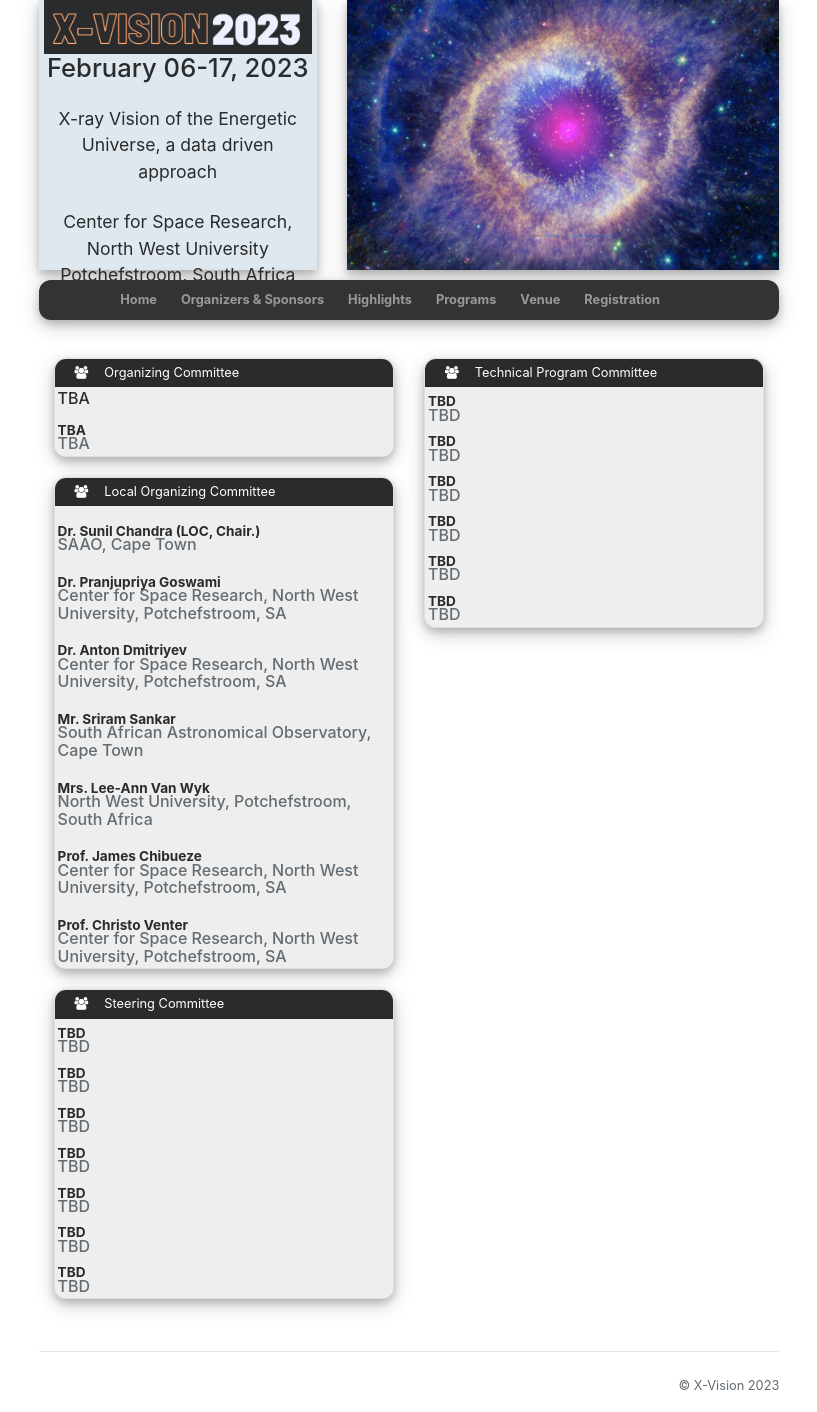
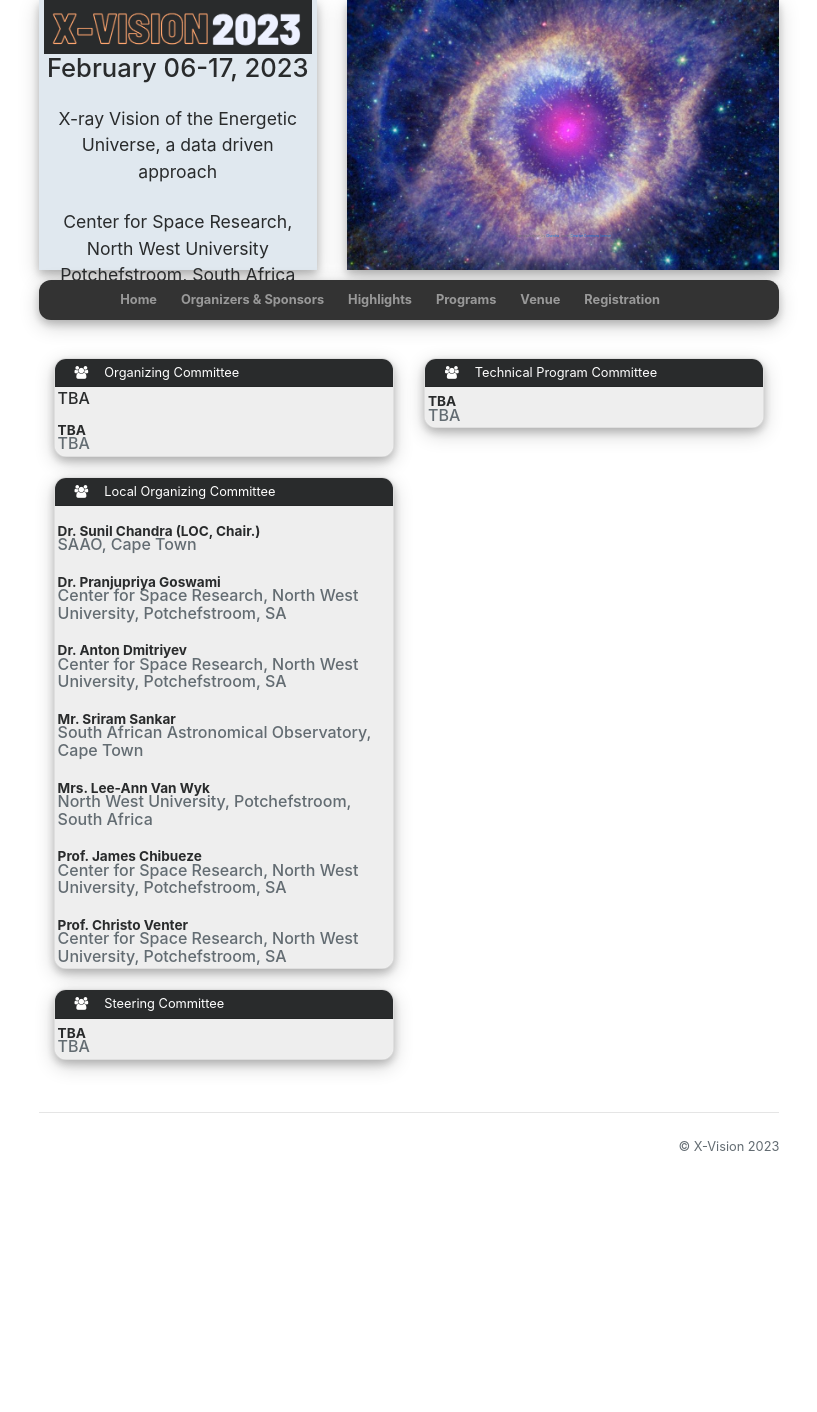
Before and after one commit to xvisionastro2023/xvisionastro2023.github.io, a Jekyll site: the page built from committees.html, in a window 1280 px wide. Shown: the whole page, without its empty margins (231-1048 px from the left). Built offline with Jekyll 4.4.1, drawn with Linux system fonts in a browser that asks for light colours; nearby versions of some CDN libraries; after the commit the page ends 1172 px from its top, so only the background shows below that.

Commit message:
Update conference.yml

```diff
--- a/_data/conference.yml
+++ b/_data/conference.yml
@@ -131,29 +131,7 @@ local_organizing_committees:
   - name: Prof. Christo Venter
     org: Center for Space Research, North West University, Potchefstroom, SA
     homepage:
-steering_committees:
-  - name: TBD
-    org: TBD
-    homepage: TBD
-  - name: TBD
-    org: TBD
-    homepage: TBD
-  - name: TBD
-    org: TBD
-    homepage: TBD
-  - name: TBD
-    org: TBD
-    homepage:  TBD
-  - name: TBD
-    org: TBD
-    homepage: TBD
-  - name: TBD
-    org: TBD
-    homepage: TBD
-  - name: TBD
-    org: TBD
-    homepage: TBD
-technical_program_committees:
+Scientific_program_committees:
   - name: TBD
     org: TBD
     homepage: TBD
```
